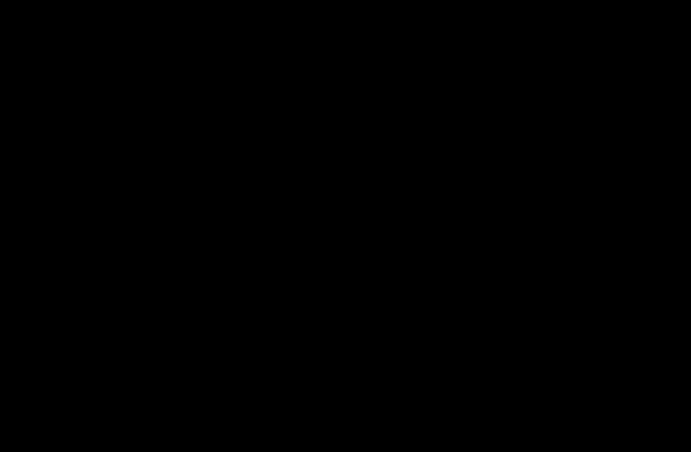
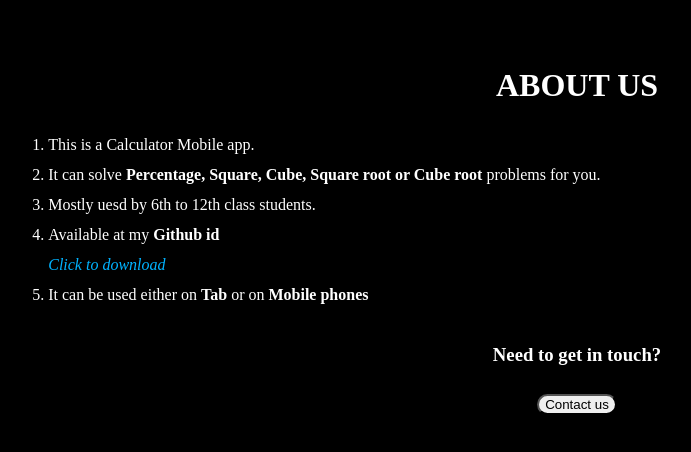
Before and after one commit to srishti2030/calculator, a plain HTML site: page hel.html in a window 1280 px wide. Shown: the whole page, without its empty margins (63-754 px from the left). Drawn offline with Linux system fonts and the light colour scheme.

Commit message:
Add files via upload

```diff
--- a/hel.html
+++ b/hel.html
@@ -6,11 +6,51 @@
     <title>Document</title>
 </head>
 <style>
-    *{
+    body{
         background: black;
+        color: white;
+        line-height: 30px;
+    }
+    #head
+    {
+        margin: auto;
+        text-align: center;
+        backgroun-color: teal;
+        margin-top: 70px;
+    }
+    .list
+    {
+        width: 90%;
+        backgroun-color: red;
+        margin: auto;
+        margin-top: 30px;
+    }
+    .last
+    {
+        width: 90%;
+        backgroun-color: red;
+        margin: auto;
+        text-align: center;
+        margin-top: 30px;
     }
 </style>
 <body>
+    <div id="head"><h1>ABOUT US</h1></div>
+    <div class="list">
+        <ol>
+            <li>This is a Calculator Mobile app.</li>
+            <li>It can solve <b>Percentage, Square, Cube, Square root or Cube root </b>problems for you.</li>
+            <li>Mostly uesd by 6th to 12th class students.</li>
+            <li>Available at my <b>Github id</b>
+            </br>
+                <i style="color:rgb(0, 179, 255);">Click to download</i></li>
+            <li> It can be used either on <b>Tab</b> or on <b>Mobile phones</b></li>
+        </ol>
+    </div>
+
+    <div class="last"><h3>Need to get in touch?</h3>
+        <button style="border-radius: 15px;">Contact us</button>
+    </div>
 
 </body>
 </html>
```
Also changed, not shown: index.html (+1 -1 lines).
